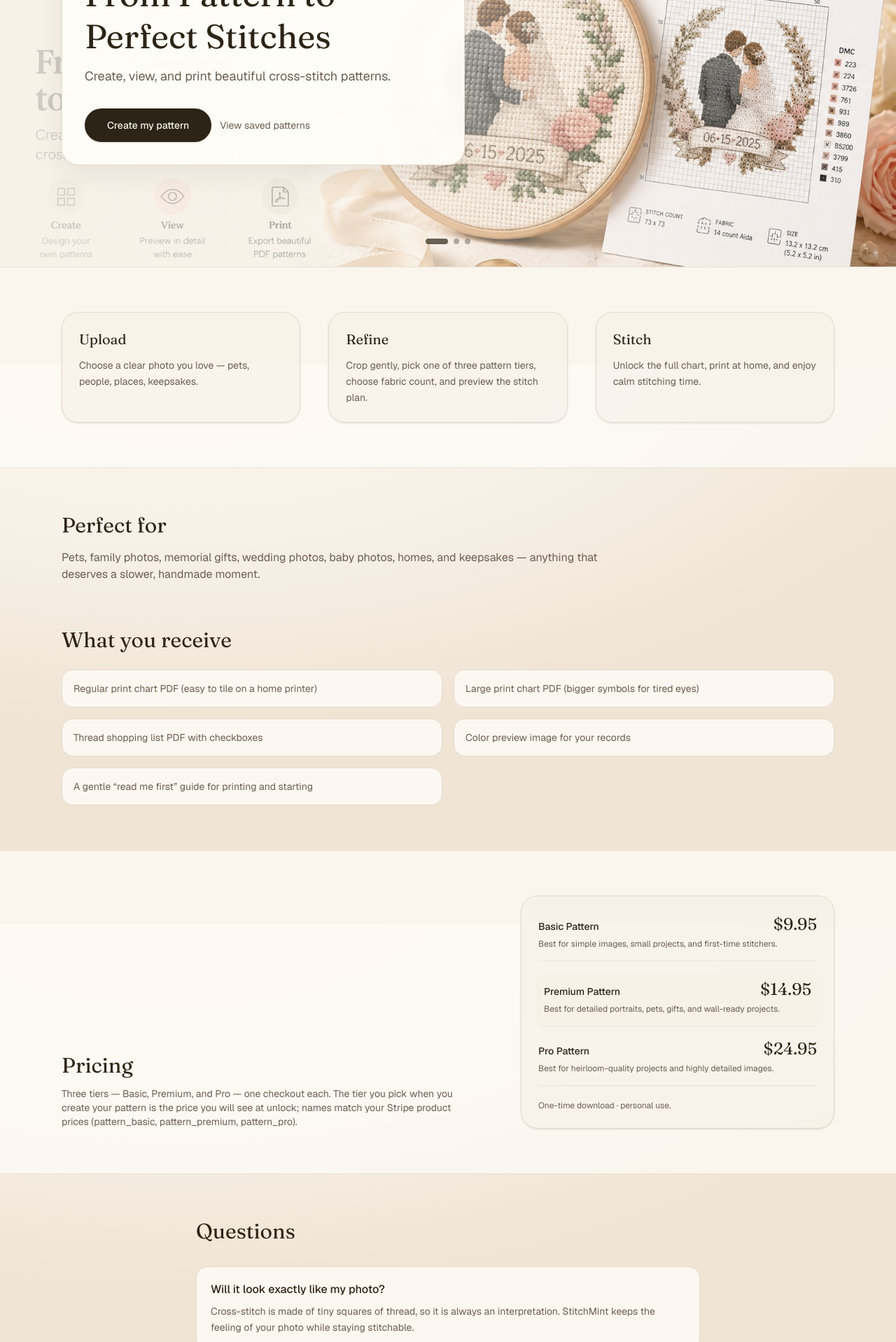
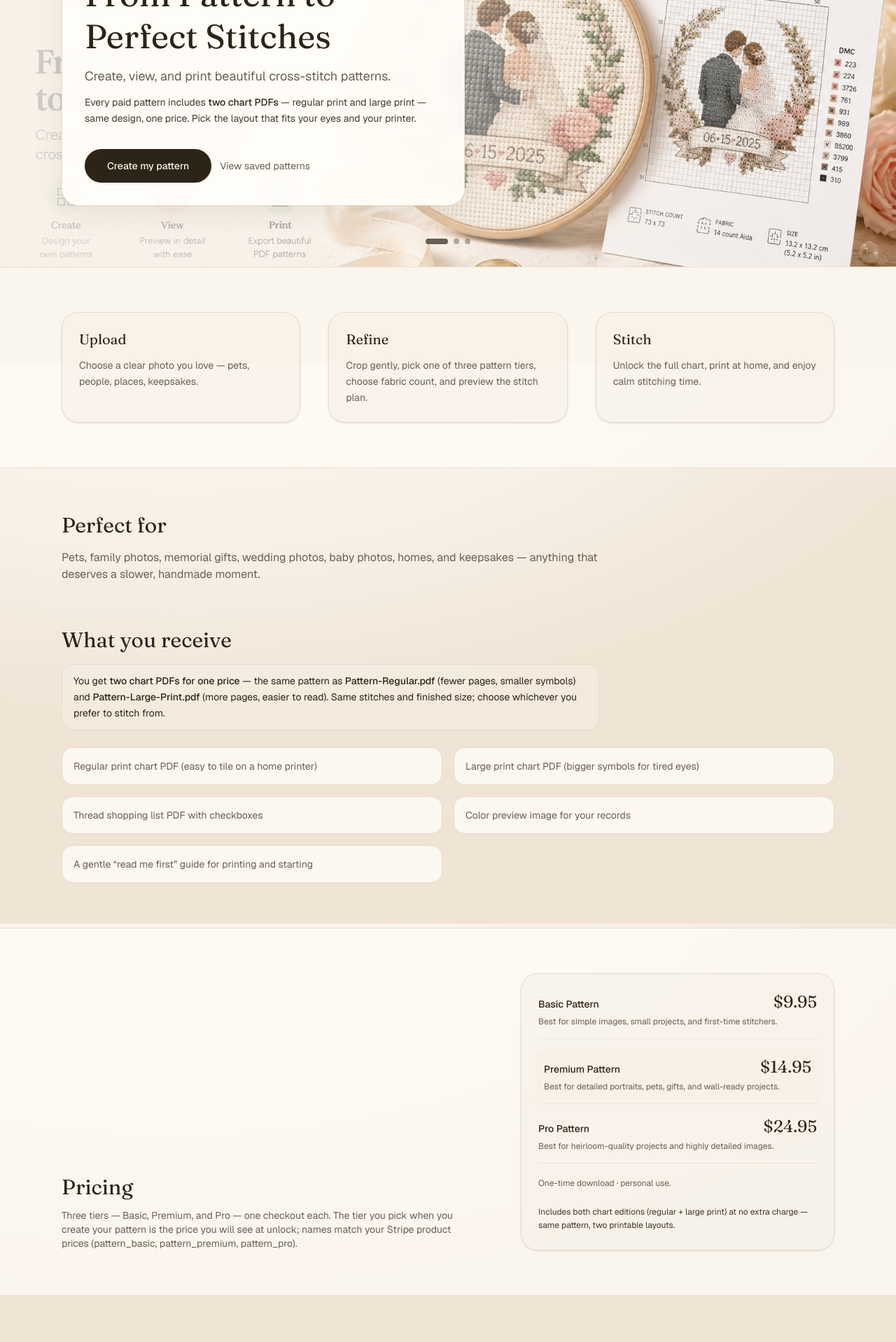
Before and after one commit to benz862/StitchMint, a Next.js app: page / in a window 1280 px wide. Shown: the part 280-2198 px from the top of the page at 70% size. Built offline with nearby package versions, Linux system fonts and the light colour scheme; no server answers.

Commit message:
feat(marketing): highlight regular + large-print chart PDFs included at one price
Co-authored-by: Cursor <cursoragent@cursor.com>

```diff
--- a/src/app/page.tsx
+++ b/src/app/page.tsx
@@ -9,6 +9,10 @@ const faqs = [
   {
     q: "Do I need special software?",
     a: "No. Everything happens in your browser. After purchase you download a simple ZIP with PDFs and a preview image.",
+  },
+  {
+    q: "Why are there two chart PDFs?",
+    a: "You receive the same pattern twice on purpose: one PDF packs more of the grid on each page (less paper), and the large-print PDF uses bigger symbols across more pages so it is easier to read. There is no second charge — it is included so you can pick what works best for you.",
   },
   {
     q: "What thread brand do you use?",
@@ -46,6 +50,12 @@ export default function HomePage() {
 
       <section className="mx-auto max-w-6xl px-4 pb-16 sm:px-6">
         <h2 className="font-serif text-3xl text-ink">What you receive</h2>
+        <p className="mt-4 max-w-3xl rounded-2xl border border-line bg-cream/50 px-4 py-3 text-sm leading-relaxed text-ink">
+          You get <span className="font-medium">two chart PDFs for one price</span> — the same pattern as{" "}
+          <span className="font-medium">Pattern-Regular.pdf</span> (fewer pages, smaller symbols) and{" "}
+          <span className="font-medium">Pattern-Large-Print.pdf</span> (more pages, easier to read). Same stitches and finished size; choose
+          whichever you prefer to stitch from.
+        </p>
         <ul className="mt-6 grid gap-4 sm:grid-cols-2">
           {[
             "Regular print chart PDF (easy to tile on a home printer)",
@@ -84,6 +94,9 @@ export default function HomePage() {
               </div>
             ))}
             <p className="pt-1 text-xs text-muted">One-time download · personal use.</p>
+            <p className="pt-2 text-xs leading-relaxed text-ink/90">
+              Includes both chart editions (regular + large print) at no extra charge — same pattern, two printable layouts.
+            </p>
           </div>
         </div>
       </section>
--- a/src/app/preview/[id]/PreviewClient.tsx
+++ b/src/app/preview/[id]/PreviewClient.tsx
@@ -208,6 +208,11 @@ export function PreviewClient() {
               Download ZIP
             </button>
           ) : (
+            <>
+            <p className="rounded-2xl border border-line bg-cream/50 px-4 py-3 text-xs leading-relaxed text-muted">
+              Unlock includes <span className="font-medium text-ink">two chart PDFs</span> (regular + large print) for the same pattern — no
+              extra fee. Pick the version that is easiest for you to read and print.
+            </p>
             <button
               type="button"
               disabled={busy}
@@ -220,6 +225,7 @@ export function PreviewClient() {
                   ? `Unlock ${checkoutSummary.productName} — $${checkoutSummary.priceLabel}`
                   : "Unlock full pattern"}
             </button>
+            </>
           )}
 
           {error ? <p className="text-sm text-red-800">{error}</p> : null}
--- a/src/app/success/SuccessClient.tsx
+++ b/src/app/success/SuccessClient.tsx
@@ -57,7 +57,10 @@ export function SuccessClient() {
   return (
     <div className="mx-auto max-w-lg px-4 py-16 text-center">
       <h1 className="font-serif text-3xl text-ink">You are all set</h1>
-      <p className="mt-4 text-sm text-muted">Your pattern is packaged as a ZIP with PDFs and a preview image.</p>
+      <p className="mt-4 text-sm text-muted">
+        Your pattern is packaged as a ZIP with PDFs and a preview image — including{" "}
+        <span className="text-ink">both</span> a regular chart and a large-print chart of the same design, one price.
+      </p>
 
       {status === "working" && <p className="mt-8 text-sm text-muted">Preparing your download…</p>}
 
--- a/src/components/Hero.tsx
+++ b/src/components/Hero.tsx
@@ -14,6 +14,10 @@ export default function Hero() {
             <p className="text-xs uppercase tracking-[0.28em] text-muted">Premium cross-stitch patterns</p>
             <h1 className="mt-3 font-serif text-4xl leading-tight text-ink sm:text-5xl">From Pattern to Perfect Stitches</h1>
             <p className="mt-3 text-lg leading-relaxed text-muted">Create, view, and print beautiful cross-stitch patterns.</p>
+            <p className="mt-3 text-sm leading-relaxed text-ink/90">
+              Every paid pattern includes <span className="font-medium text-ink">two chart PDFs</span> — regular print and large print —
+              same design, one price. Pick the layout that fits your eyes and your printer.
+            </p>
             <div className="mt-8 flex flex-col items-center justify-center gap-3 sm:flex-row lg:justify-start">
               <Link
                 href="/create"
--- a/src/lib/purchase-email.ts
+++ b/src/lib/purchase-email.ts
@@ -42,7 +42,7 @@ export async function sendPatternReadyEmail(input: {
     subject: `Your StitchMint pattern is ready — ${input.patternTitle}`,
     html: `
 <p>Thanks for your purchase.</p>
-<p><strong>${escapeHtml(input.patternTitle)}</strong> is paid and your download is ready.</p>
+<p><strong>${escapeHtml(input.patternTitle)}</strong> is paid and your download is ready. Your ZIP includes <strong>two chart PDFs</strong> (regular print and large print) of the same pattern — one price, pick whichever is easier to read.</p>
 <p>Open StitchMint while signed in with the <strong>same account you used to create the pattern</strong>, then:</p>
 <ul>
   <li><a href="${previewUrl}">Open your pattern preview</a> and tap <strong>Download ZIP</strong>, or</li>
```
